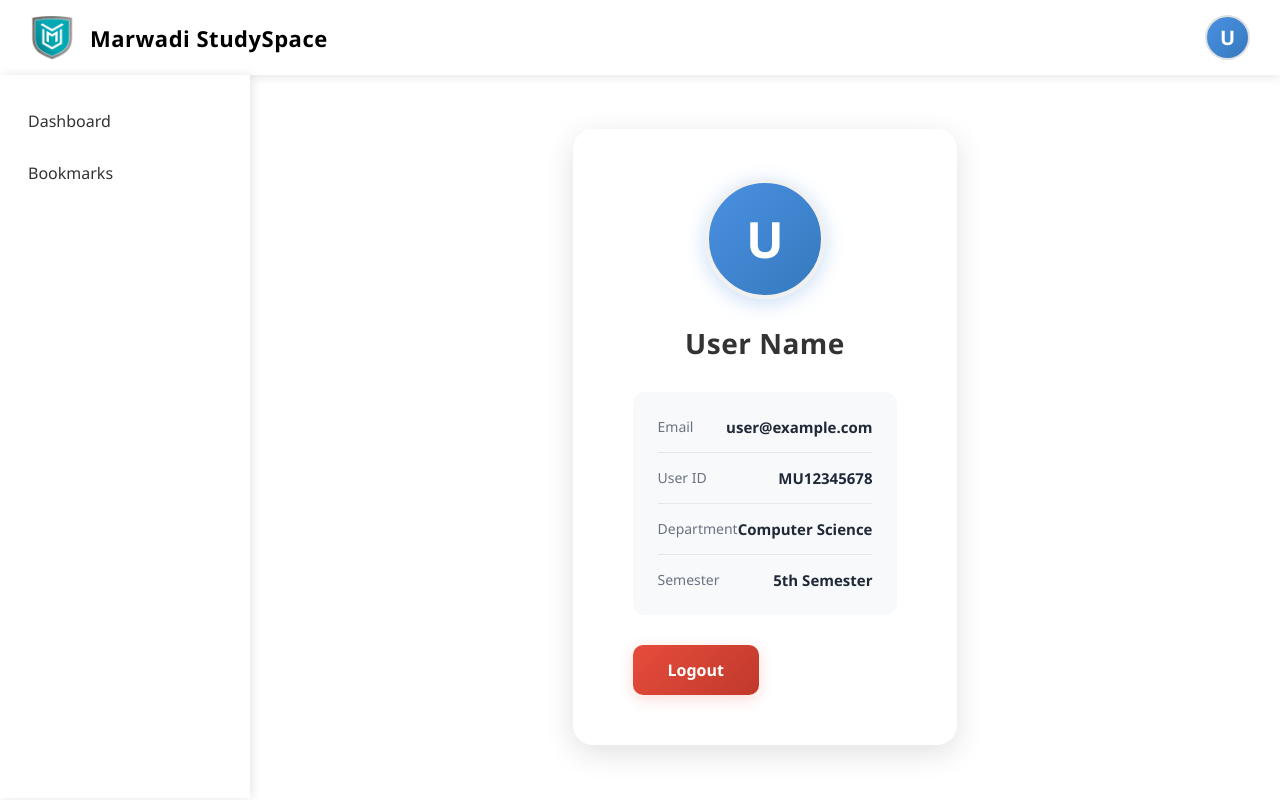
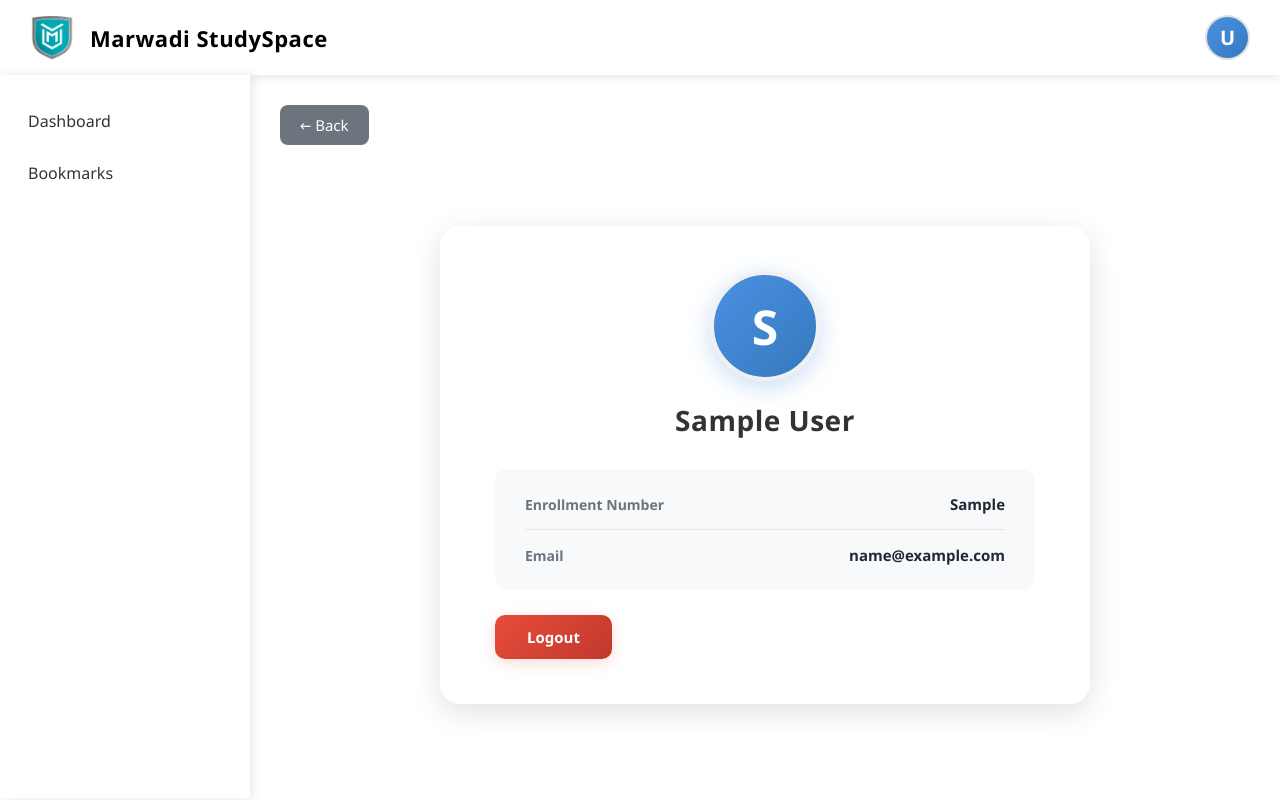
Before and after one commit to ronitmotivaras/Marwadi-StudySpace, a PHP site: page /profile.php in a window 1280 px wide. Run offline with PHP 8.4, Linux system fonts and the light colour scheme; the visitor is signed in with stand-in values (Sample User, id 1); tables that the repository leaves empty or names only in its code hold one stand-in row (values such as "Sample post").

Commit message:
Add functionality

```diff
--- a/Main Web/Dashboard.php
+++ b/Main Web/Dashboard.php
@@ -320,7 +320,7 @@ include 'header.php';
             <?php endif; ?>
 
             <div class="page-header">
-                <button class="add-question-btn" onclick="openAddQuestionModal()">➕ Add Question</button>
+                <button class="add-question-btn" onclick="openAddQuestionModal()">+ Add Question</button>
             </div>
 
             <div class="doubts-grid">
--- a/Main Web/profile.php
+++ b/Main Web/profile.php
@@ -1,4 +1,32 @@
-<?php include 'header.php'; ?>
+<?php
+session_start();
+
+// Check if user is logged in
+if (!isset($_SESSION['loggedin']) || $_SESSION['loggedin'] !== true) {
+    header("Location: user_login.php");
+    exit;
+}
+
+include "config/_dbconnect.php";
+
+$user_id = $_SESSION['user_id'];
+
+// Fetch user details from database
+$sql = "SELECT user_id, en_num, name, email FROM `user` WHERE user_id = '$user_id'";
+$result = mysqli_query($conn, $sql);
+
+if (!$result || mysqli_num_rows($result) == 0) {
+    echo "User not found!";
+    exit;
+}
+
+$user = mysqli_fetch_assoc($result);
+
+// Get first letter of name for avatar
+$first_letter = strtoupper(substr($user['name'], 0, 1));
+
+include 'header.php';
+?>
 
 <style>
     .main-layout {
@@ -54,38 +82,65 @@
     .main-content {
         padding: 30px;
         max-width: 1200px;
+        width: 100%;
         margin: 0 auto;
         min-height: calc(100vh - 80px);
-        flex: 1;
+    }
+
+    .back-button {
+        background: #6c757d;
+        color: white;
+        border: none;
+        padding: 10px 20px;
+        border-radius: 8px;
+        cursor: pointer;
+        font-size: 15px;
+        font-weight: 500;
+        transition: all 0.3s ease;
+        margin-bottom: 30px;
+        display: inline-flex;
+        align-items: center;
+        gap: 8px;
+        text-decoration: none;
+    }
+
+    .back-button:hover {
+        background: #5a6268;
+        transform: translateY(-2px);
+        box-shadow: 0 4px 8px rgba(108, 117, 125, 0.3);
+    }
+
+    .profile-wrapper {
         display: flex;
+        justify-content: center;
         align-items: center;
-        justify-content: center;
+        min-height: calc(100vh - 220px);
     }
 
     .profile-container {
         width: 100%;
-        max-width: 900px;
+        max-width: 650px;
         background: #ffffff;
         border-radius: 20px;
         box-shadow: 0 8px 30px rgba(0, 0, 0, 0.12);
-        padding: 50px 60px;
+        padding: 45px 55px;
         text-align: center;
     }
 
     .profile-avatar {
-        width: 120px;
-        height: 120px;
+        width: 110px;
+        height: 110px;
         border-radius: 50%;
         background: linear-gradient(135deg, #4a90e2 0%, #357abd 100%);
         display: flex;
         align-items: center;
         justify-content: center;
         color: white;
-        font-size: 50px;
+        font-size: 48px;
         font-weight: 600;
-        margin: 0 auto 25px;
+        margin: 0 auto 20px;
         border: 4px solid #f0f0f0;
-        box-shadow: 0 4px 20px rgba(74, 144, 226, 0.3);
+        box-shadow: 0 6px 25px rgba(74, 144, 226, 0.3);
     }
 
     .profile-name {
@@ -99,8 +154,8 @@
     .profile-info {
         background: #f8f9fb;
         border-radius: 12px;
-        padding: 25px;
-        margin-bottom: 30px;
+        padding: 25px 30px;
+        margin-bottom: 25px;
     }
 
     .info-item {
@@ -122,7 +177,7 @@
 
     .info-label {
         color: #6b7280;
-        font-weight: 500;
+        font-weight: 600;
         font-size: 14px;
         text-align: left;
     }
@@ -132,22 +187,23 @@
         font-weight: 600;
         font-size: 15px;
         text-align: right;
+        word-break: break-all;
     }
 
     .logout-button-container {
         text-align: left;
-        margin-top: 30px;
+        margin-top: 25px;
     }
 
     .logout-button {
         display: inline-block;
-        padding: 14px 35px;
+        padding: 12px 32px;
         background: linear-gradient(135deg, #e74c3c 0%, #c0392b 100%);
         color: white;
         text-decoration: none;
         border-radius: 10px;
         font-weight: 600;
-        font-size: 16px;
+        font-size: 15px;
         transition: all 0.3s ease;
         border: none;
         cursor: pointer;
@@ -170,27 +226,37 @@
         }
 
         .profile-container {
-            padding: 40px 25px;
+            padding: 35px 25px;
         }
 
         .profile-avatar {
-            width: 100px;
-            height: 100px;
-            font-size: 42px;
+            width: 90px;
+            height: 90px;
+            font-size: 40px;
         }
 
         .profile-name {
             font-size: 24px;
         }
 
+        .profile-info {
+            padding: 20px;
+        }
+
         .info-item {
             flex-direction: column;
             align-items: flex-start;
-            gap: 5px;
+            gap: 8px;
+            padding: 12px 0;
         }
 
         .info-value {
             text-align: left;
+            font-size: 14px;
+        }
+
+        .info-label {
+            font-size: 13px;
         }
     }
 </style>
@@ -205,31 +271,27 @@
 
     <div class="content-wrapper">
         <div class="main-content">
+            <a href="Dashboard.php" class="back-button">← Back</a>
+
+            <div class="profile-wrapper">
                 <div class="profile-container">
-                <div class="profile-avatar">U</div>
-                <h1 class="profile-name">User Name</h1>
+                    <div class="profile-avatar"><?php echo $first_letter; ?></div>
+                    <h1 class="profile-name"><?php echo htmlspecialchars($user['name']); ?></h1>
 
                     <div class="profile-info">
                         <div class="info-item">
-                        <div class="info-label">Email</div>
-                        <div class="info-value">user@example.com</div>
+                            <div class="info-label">Enrollment Number</div>
+                            <div class="info-value"><?php echo htmlspecialchars($user['en_num']); ?></div>
                         </div>
                         <div class="info-item">
-                        <div class="info-label">User ID</div>
-                        <div class="info-value">MU12345678</div>
-                    </div>
-                    <div class="info-item">
-                        <div class="info-label">Department</div>
-                        <div class="info-value">Computer Science</div>
-                    </div>
-                    <div class="info-item">
-                        <div class="info-label">Semester</div>
-                        <div class="info-value">5th Semester</div>
+                            <div class="info-label">Email</div>
+                            <div class="info-value"><?php echo htmlspecialchars($user['email']); ?></div>
                         </div>
                     </div>
 
                     <div class="logout-button-container">
-                    <a href="index.php" class="logout-button">Logout</a>
+                        <a href="logout.php" class="logout-button">Logout</a>
+                    </div>
                 </div>
             </div>
         </div>
```
Also changed, not shown: Main Web/bookmarks.php (+27 -18 lines), Main Web/chats.php (+86 -47 lines), Main Web/logout.php (added, +9 -0 lines). Lines whose indentation alone changed are shown as unchanged.
